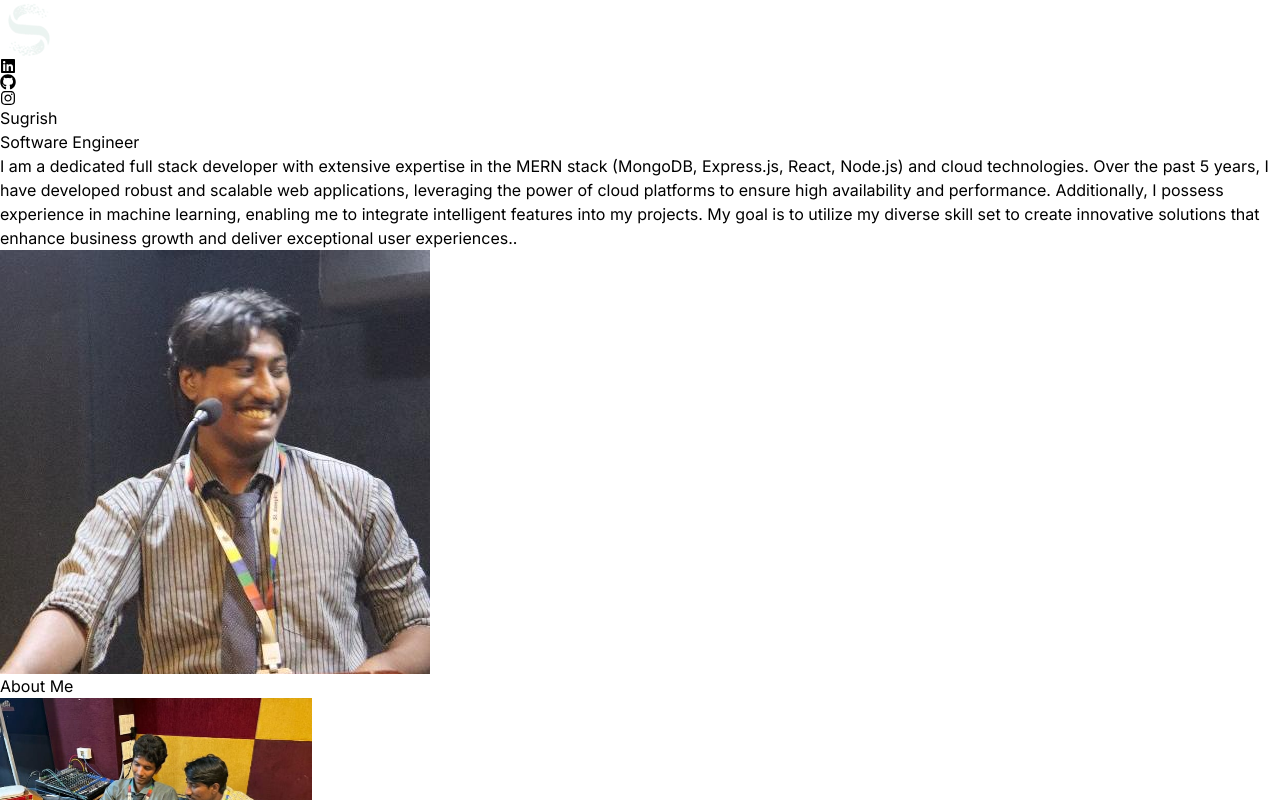
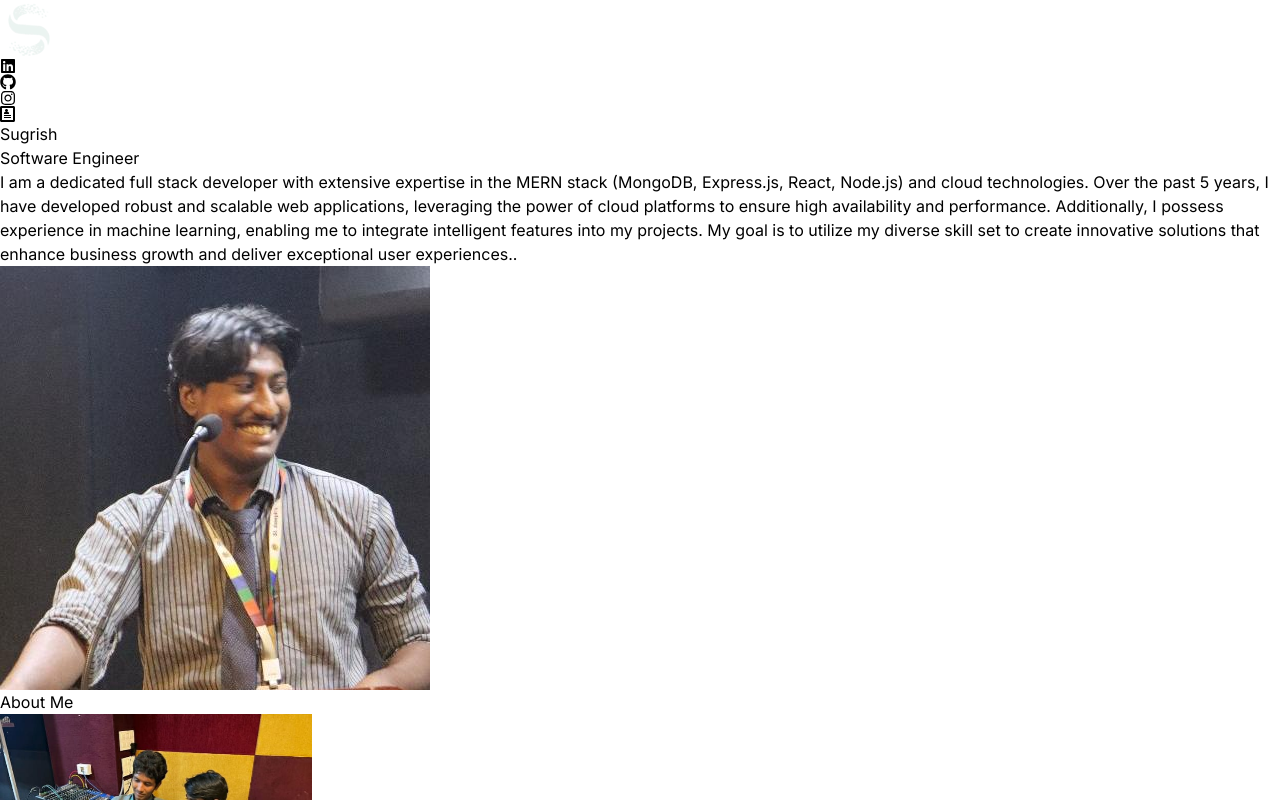
Before and after one commit to sug2004/Portfolio, a React (Vite) app: page / in a window 1280 px wide. Shown: the top 800 px of the page. Built offline with nearby package versions, Linux system fonts and the light colour scheme.

Commit message:
Resume Added

```diff
--- a/src/Components/Navbar.jsx
+++ b/src/Components/Navbar.jsx
@@ -2,6 +2,7 @@ import logo from "../assets/S1.png"
 import { FaLinkedin } from "react-icons/fa"
 import { FaGithub } from "react-icons/fa"
 import { FaInstagram } from "react-icons/fa"
+import { ImProfile } from "react-icons/im";
 
 function Navbar() {
   return (
@@ -13,6 +14,8 @@ function Navbar() {
             <a href="https://www.linkedin.com/in/sugrish-v-m-2793702b3/"><FaLinkedin /></a>
             <a href="https://github.com/sug2004"><FaGithub/></a>
             <a href="https://www.instagram.com/sugrishvm/"><FaInstagram/></a>
+            <a href="src\assets\Resume\2SUGRISH V M WEB DEVELOPER ML ENGINNER .pdf" alt="Resume" target="_blank"><ImProfile /></a>
+
         </div>
     </nav>
   )
```
Also changed, not shown: 1 other file (tests, documents, lock files or other folders).
